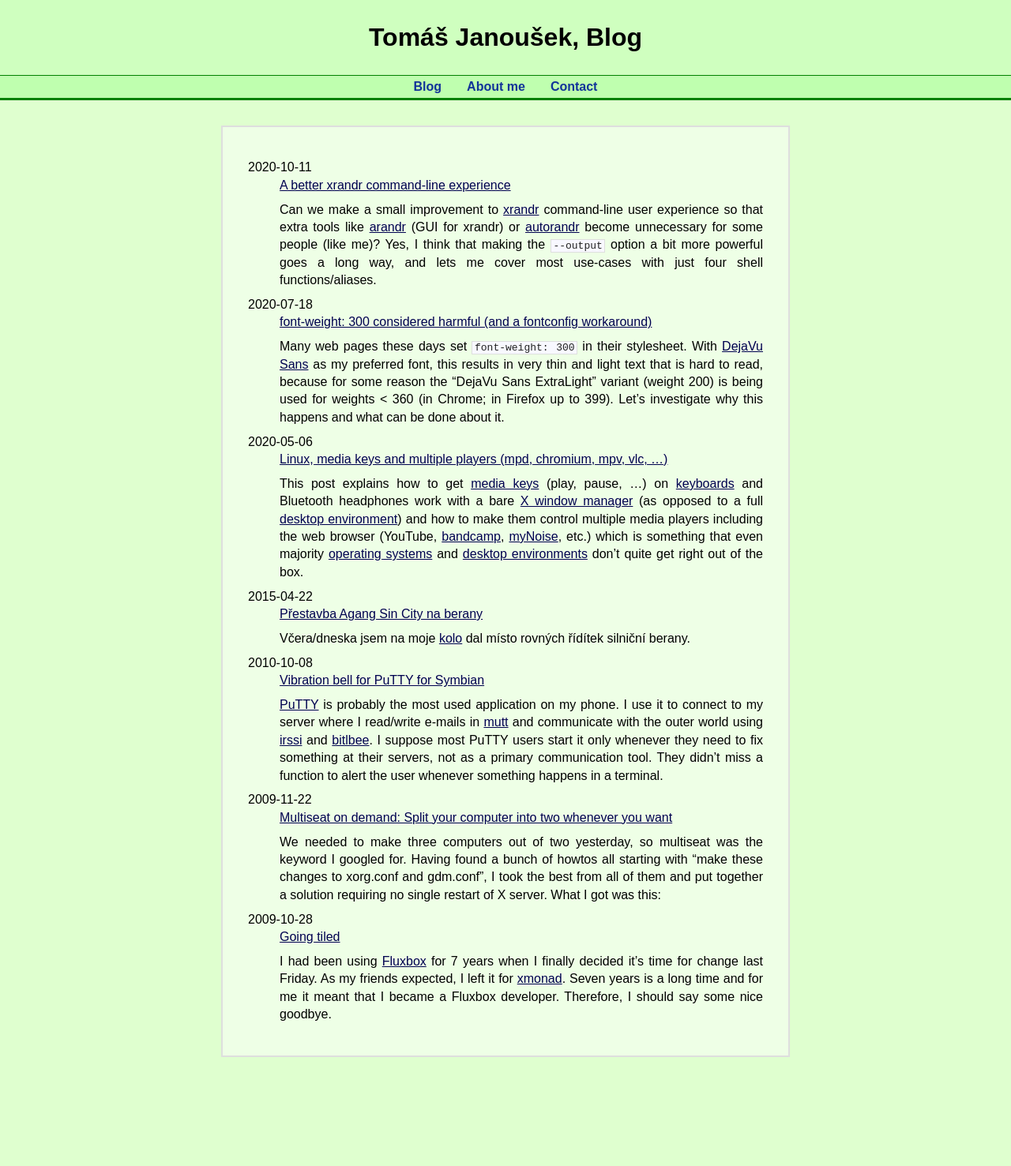
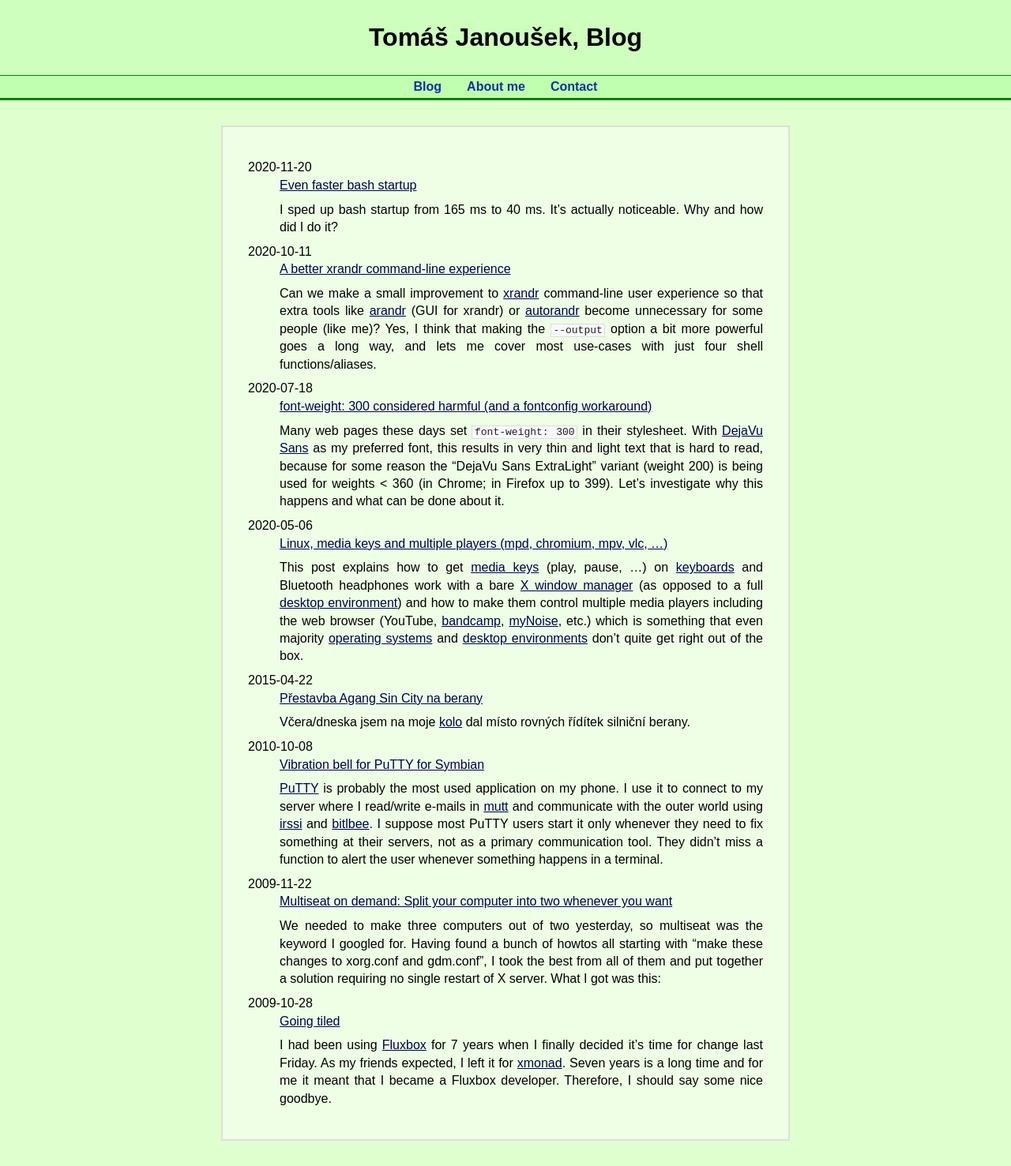
Before and after one commit to liskin/work.lisk.in, a Jekyll site: the page built from index.html, in a window 1280 px wide. Shown: the whole page at 79% size. Built offline with Jekyll 4.4.1, drawn with Linux system fonts in a browser that asks for light colours; the list of posts is cut into pages by our own code; before the commit the page ends 1371 px from its top, so only the background shows below that; some of the changed lines change nothing that is shown.

Commit message:
even-faster-bash-startup: New post

````diff
--- /dev/null
+++ b/_posts/2020-11-20-even-faster-bash-startup.md
@@ -0,0 +1,252 @@
+---
+layout: default
+title: 'Even faster bash startup'
+# comments_issue: 6
+image: summary.png
+large_image: true
+
+---
+
+I sped up bash startup from 165 ms to 40 ms. It's actually noticeable.
+Why and how did I do it?
+
+{% include toc.md %}
+
+### Motivation
+
+Whenever I need to quickly look something up (or use a calculator), I open a
+new terminal (using a keyboard shortcut) and start typing into it. Slow bash
+startup disrupts this workflow as I would often type before the shell prompt:
+
+![messed up prompt]({{ "/img" | relative_url }}/{{ page.slug }}/mistype.png)
+
+[Daniel Parker][] recently wrote an excellent blog post [Faster Bash
+Startup][] detailing his journey from 1.7 seconds to 210 ms. I start at 165 ms
+and need to go significantly lower than Daniel, therefore different techniques
+will be needed.
+
+[Daniel Parker]: https://twitter.com/danpker
+[Faster Bash Startup]: https://danpker.com/posts/2020/faster-bash-startup/
+
+### Investigation
+
+[hyperfine]: https://github.com/sharkdp/hyperfine
+
+[hyperfine][] is a brilliant command-line tool for benchmarking commands that
+I discovered recently (thanks to Daniel!), so let's see where we are now:
+
+```
+[tomi@notes ~]$ hyperfine 'bash -i'
+Benchmark #1: bash -i
+  Time (mean ± σ):     165.8 ms ±   0.7 ms    [User: 156.3 ms, System: 12.8 ms]
+  Range (min … max):   164.9 ms … 167.1 ms    17 runs
+```
+
+Now we need to find out what's taking so long. [How to profile a bash shell
+script slow startup?][bash-profiling] Most Stack Overflow answers suggest some
+variant of `set -x`, which will help us find any single command that takes
+unusually long.
+
+[bash-profiling]: https://stackoverflow.com/questions/5014823/how-to-profile-a-bash-shell-script-slow-startup/20855353
+
+#### man
+
+In my case, that command was `man -w`, specifically [this piece of my
+`.bashrc.d/10_env.sh`](https://github.com/liskin/dotfiles/blob/7d14190467fe22bf5d4f85a7b202118d2341e3ed/.bashrc.d/10_env.sh#L8-L10):
+
+```bash
+export MANPATH=$HOME/.local/share/man:
+# FIXME: workaround for /usr/share/bash-completion/completions/man
+MANPATH=$(man -w)
+```
+
+Turns out none of this is needed any more, `man` and `manpath` now add
+`~/.local/share/man` automatically so I can just drop it and save more than
+100 ms[^man-seccomp].
+
+[^man-seccomp]:
+    At the time of publishing this post, `man -w` no longer takes 100+ ms
+    thanks to [several performance improvements in
+    libseccomp](https://github.com/seccomp/libseccomp/blob/2366f6380198c7af23d145a153ccaa9ba37f9db1/CHANGELOG#L13-L14)
+
+#### death by a thousand cuts
+
+But that's it. No other single command stands out, it's just a lot of small
+things that add up. Daniel says “it has to take _some_ time,” and he's mostly
+right, but I still have one trick up my sleeve.
+
+My `.bashrc` is split into several smaller parts in `~/.bashrc.d`, so I can
+profile these and see if anything stands out. My
+[`.bashrc`](https://github.com/liskin/dotfiles/blob/68964611b4b578b646cf5f13a47a4ee77e93e740/.bashrc)
+thus becomes:
+
+```bash
+for i in ~/.bashrc.d/*.sh; do
+	if [[ $__bashrc_bench ]]; then
+		TIMEFORMAT="$i: %R"
+		time . "$i"
+		unset TIMEFORMAT
+	else
+		. "$i"
+	fi
+done; unset i
+```
+
+Let's see what happens…
+
+```
+[tomi@notes ~]$ __bashrc_bench=1 bash -i
+/home/tomi/.bashrc.d/10_env.sh: 0,118
+/home/tomi/.bashrc.d/20_history.sh: 0,000
+/home/tomi/.bashrc.d/20_prompt.sh: 0,002
+/home/tomi/.bashrc.d/30_completion_git.sh: 0,000
+/home/tomi/.bashrc.d/31_completion.sh: 0,011
+/home/tomi/.bashrc.d/50_aliases.sh: 0,002
+/home/tomi/.bashrc.d/50_aliases_sudo.sh: 0,000
+/home/tomi/.bashrc.d/50_functions.sh: 0,001
+/home/tomi/.bashrc.d/50_git_dotfiles.sh: 0,008
+/home/tomi/.bashrc.d/50_mc.sh: 0,000
+/home/tomi/.bashrc.d/90_fzf.sh: 0,011
+```
+
+118 ms in `10_env.sh` was caused by `man -w` and we know what to do with that.
+
+#### completions
+
+11 ms in `31_completion.sh` which loads [bash-completion][]. That's certainly
+better than Daniel's 235 ms, probably because up-to-date bash-completion only
+loads a few necessary completions and defers everything else to being loaded
+on demand. I couldn't live without the completions, so 11 ms is a fair price.
+
+[bash-completion]: https://github.com/scop/bash-completion
+
+8 ms for `50_git_dotfiles.sh`, which defines a few aliases and sets up git
+completions for my `git-dotfiles` alias, seems too much, though. Good news is
+that we don't need to drop this. We can use bash-completion's on-demand
+loading. Whenever completions for command `cmd` are needed for the first time,
+bash-completion looks for `~/.local/share/bash-completion/completions/cmd` or
+`/usr/share/bash-completion/completions/cmd`.
+
+Therefore,
+[`~/.local/share/bash-completion/completions/git-dotfiles`](https://github.com/liskin/dotfiles/blob/68964611b4b578b646cf5f13a47a4ee77e93e740/.local/share/bash-completion/completions/git-dotfiles)
+becomes:
+
+```
+. /usr/share/bash-completion/completions/git
+complete -F _git git-dotfiles
+```
+
+#### fzf
+
+`90_fzf.sh` loads key bindings and completions code so that [fzf][] is used
+when searching through history, completing `**` in filenames, etc. Well worth
+the 11 ms it needs to load[^fzf].
+
+[fzf]: https://github.com/junegunn/fzf
+
+[^fzf]:
+    At the time of publishing this post, the latest fzf release
+    ([0.24.3](https://github.com/junegunn/fzf/releases/tag/0.24.3)) loads
+    twice as long (20+ ms). I fixed this in
+    [#2246](https://github.com/junegunn/fzf/pull/2246) and
+    [#2250](https://github.com/junegunn/fzf/pull/2250), but it might take a
+    short while to be released and find its way to distributions.
+
+#### are we done yet?
+
+After these changes, I got:
+
+```
+[tomi@notes ~]$ __bashrc_bench=1 bash -i
+/home/tomi/.bashrc.d/10_env.sh: 0,001
+/home/tomi/.bashrc.d/20_history.sh: 0,000
+/home/tomi/.bashrc.d/20_prompt.sh: 0,002
+/home/tomi/.bashrc.d/30_completion_git.sh: 0,000
+/home/tomi/.bashrc.d/31_completion.sh: 0,012
+/home/tomi/.bashrc.d/50_aliases.sh: 0,002
+/home/tomi/.bashrc.d/50_aliases_sudo.sh: 0,000
+/home/tomi/.bashrc.d/50_functions.sh: 0,001
+/home/tomi/.bashrc.d/50_git_dotfiles.sh: 0,000
+/home/tomi/.bashrc.d/50_mc.sh: 0,000
+/home/tomi/.bashrc.d/90_fzf.sh: 0,011
+```
+
+That's 29 ms, brilliant! Or… is it? <emoji>🤔</emoji>
+
+```
+[tomi@notes ~]$ hyperfine 'bash -i'
+Benchmark #1: bash -i
+  Time (mean ± σ):      55.7 ms ±   1.0 ms    [User: 47.6 ms, System: 11.1 ms]
+  Range (min … max):    54.8 ms …  58.9 ms    53 runs
+```
+
+#### history
+
+Some of those additional 26 ms are spent reading my huge (`HISTSIZE=50000`)
+`.bash_history` file. I will skip the details about how I investigated this,
+because I didn't: I stumbled upon this by chance while testing something else.
+
+We can see that using an empty history file brings us down to a little under
+40 ms:
+
+```
+[tomi@notes ~]$ HISTFILE=/tmp/.bash_history_tmp hyperfine 'bash -i'
+Benchmark #1: bash -i
+  Time (mean ± σ):      38.6 ms ±   0.7 ms    [User: 34.0 ms, System: 7.8 ms]
+  Range (min … max):    37.8 ms …  42.3 ms    75 runs
+```
+
+Now, cutting 17 ms by sacrificing the shell history is probably not a good
+deal for most people. I settled for setting up a systemd
+[timer](https://github.com/liskin/dotfiles/blob/f978be7424946afebe56dbe5ecc85c9f36d1e057/.config/systemd/user/liskin-backup-bash-history.timer)
+to [back up
+`.bash_history`](https://github.com/liskin/dotfiles/blob/f978be7424946afebe56dbe5ecc85c9f36d1e057/bin/liskin-backup-bash-history)
+to git once a day and lowered `HISTSIZE` to 5000[^history]. This still keeps
+my bash startup below 40 ms:
+
+```
+[tomi@notes ~]$ hyperfine 'bash -i'
+Benchmark #1: bash -i
+  Time (mean ± σ):      39.9 ms ±   0.5 ms    [User: 36.1 ms, System: 6.8 ms]
+  Range (min … max):    39.1 ms …  42.1 ms    73 runs
+```
+
+[^history]:
+    5000 is a bit limiting in practice, as it rolls over in a few weeks. In
+    2020, you'd expect your shell to keep [unlimited
+    history](https://superuser.com/questions/137438/how-to-unlimited-bash-shell-history)
+    without slowdown. I will address this in another post soon.
+
+### Conclusion
+
+By dropping unnecessary invocation of `man -w`, deferring loading of git
+completions to when they're needed, and shortening my shell history file, I
+managed to speed up bash startup from 165 ms to 40 ms.
+
+```
+Benchmark #1: bash -i
+  Time (mean ± σ):     165.8 ms ±   0.7 ms    [User: 156.3 ms, System: 12.8 ms]
+  Range (min … max):   164.9 ms … 167.1 ms    17 runs
+```
+
+```
+Benchmark #1: bash -i
+  Time (mean ± σ):      39.9 ms ±   0.5 ms    [User: 36.1 ms, System: 6.8 ms]
+  Range (min … max):    39.1 ms …  42.1 ms    73 runs
+```
+
+More importantly, I no longer type before the prompt, even if I try!
+
+![not messed up prompt]({{ "/img" | relative_url }}/{{ page.slug }}/corrtype.png)
+
+And at this point I can finally agree with Daniel that further tweaking will
+only have diminishing returns[^latency]. <emoji>😊</emoji>
+
+[^latency]:
+    Some people may be even more sensitive to latency than me, but
+    measurements by [Dan Luu](https://danluu.com/) suggest that at this scale
+    there are other bottlenecks: [Computer
+    latency](https://danluu.com/input-lag/), [Keyboard
+    latency](https://danluu.com/keyboard-latency/).
+
+---
--- a/styles/main.scss
+++ b/styles/main.scss
@@ -28,6 +28,8 @@ blockquote { border-left: 2px solid green; padding-left: 1ex; margin-left: 1ex;
 hr { width: 90%; height: 0; border: 0; border-top: solid 1px black; background: transparent; margin: 2em auto; }
 pre { tab-size: 4; }
 sup { line-height: 0;  }
+
+emoji { font-family: emoji; }
 
 table {
 	margin: 0.5em;
````
Also changed, not shown: img/even-faster-bash-startup/corrtype.png (added), img/even-faster-bash-startup/mistype.png (added), img/even-faster-bash-startup/summary.png (added).
